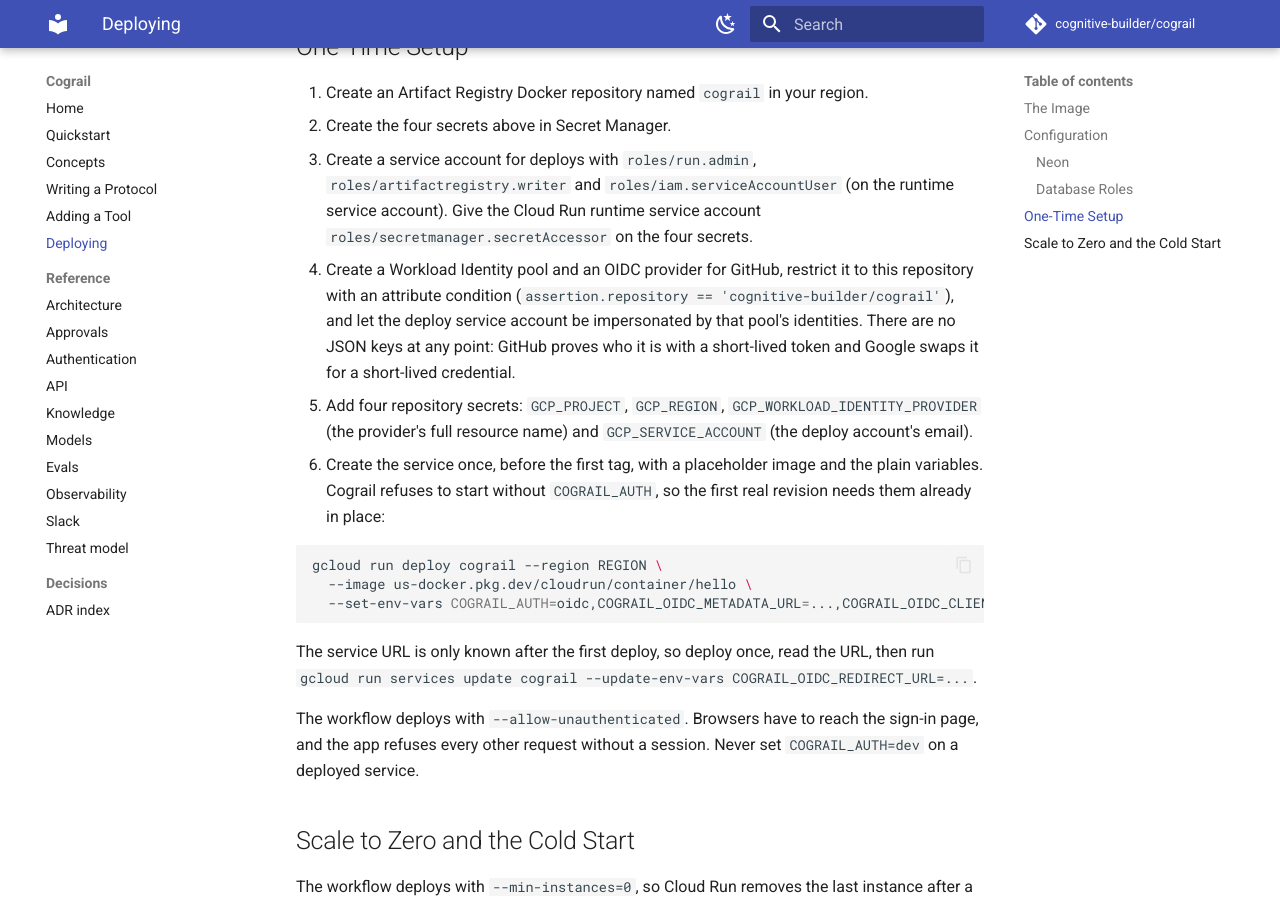
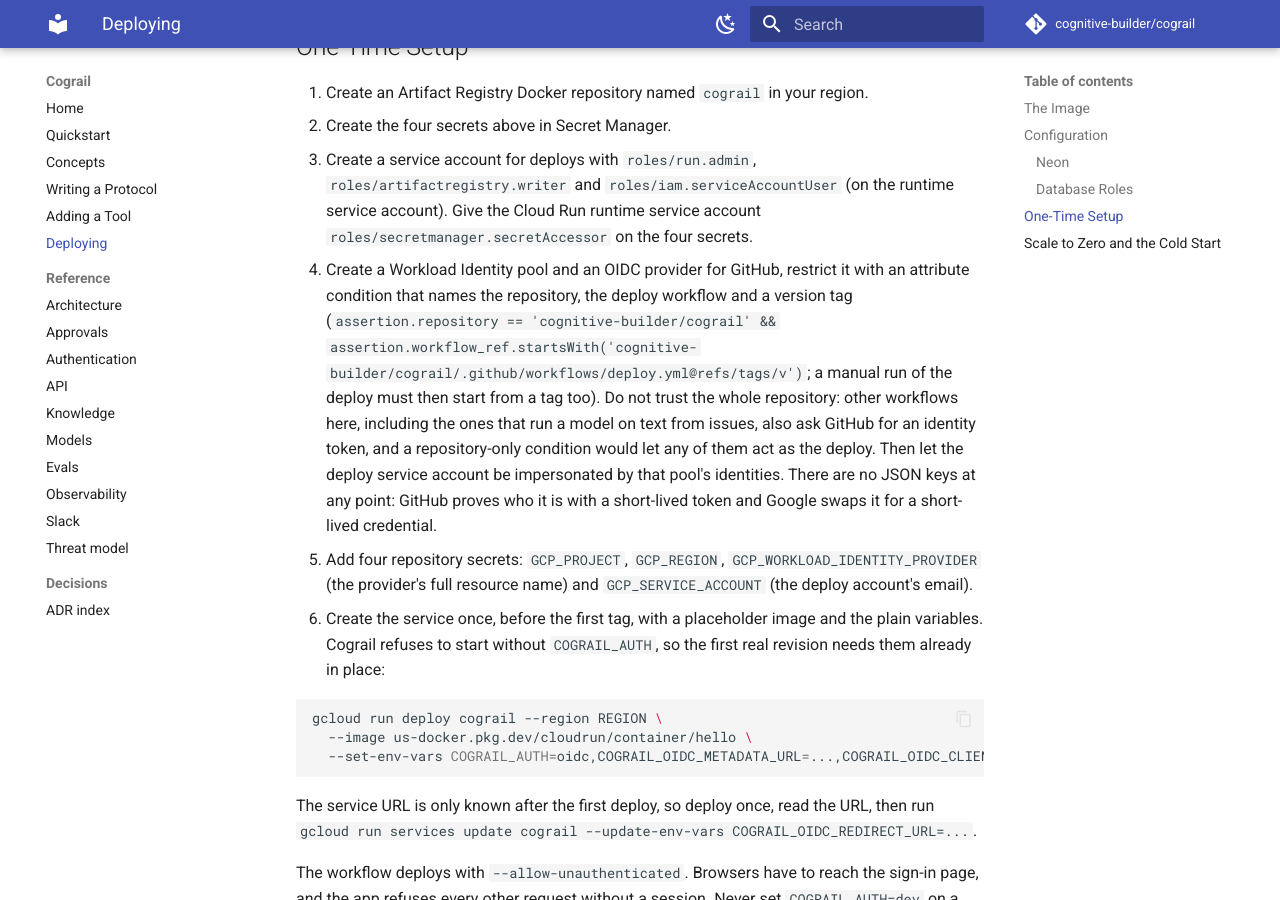
Before and after one commit to cognitive-builder/cograil, an MkDocs documentation site: the page built from docs/deploy.md, in a window 1280 px wide and 900 px high, scrolled down 3522 px. Built offline with MkDocs 1.6.1 and Material for MkDocs 9.7.7, drawn with Linux system fonts in a browser that asks for light colours; comment, search, counter and statistics services are not loaded.

Commit message:
fix: ignore env files at every depth in docker, pin the deploy identity, correct two claims (#36)
A review of this pull request found three things that would mislead:

- .dockerignore patterns match from the build context root, so `*.env` did not exclude a copied
  workspaces/<pack>/sso.env, which `COPY ${WORKSPACE}` bakes into the image, although the threat
  model said it was fixed. The nested forms are added and test_deploy pins them.
- docs/deploy.md restricted the Workload Identity pool by repository only, but other workflows
  here, including those that run a model on text from issues, also request an identity token. The
  guidance now names the deploy workflow on a version tag.
- docs/threat-model.md said a GET on an expired approval link escalates the Run 'which the
  timeout would have done anyway'. Nothing escalates on a timer; the text now says so (#282).

Co-Authored-By: Claude Sonnet 5.5 <noreply@anthropic.com>
Claude-Session: https://claude.ai/code/session_017DkrFtLXWmMRhUveZp4tHJ

```diff
--- a/docs/deploy.md
+++ b/docs/deploy.md
@@ -100,7 +100,7 @@ Roles belong to the whole Postgres cluster, not to one database. The downgrade o
 1. Create an Artifact Registry Docker repository named `cograil` in your region.
 2. Create the four secrets above in Secret Manager.
 3. Create a service account for deploys with `roles/run.admin`, `roles/artifactregistry.writer` and `roles/iam.serviceAccountUser` (on the runtime service account). Give the Cloud Run runtime service account `roles/secretmanager.secretAccessor` on the four secrets.
-4. Create a Workload Identity pool and an OIDC provider for GitHub, restrict it to this repository with an attribute condition (`assertion.repository == 'cognitive-builder/cograil'`), and let the deploy service account be impersonated by that pool's identities. There are no JSON keys at any point: GitHub proves who it is with a short-lived token and Google swaps it for a short-lived credential.
+4. Create a Workload Identity pool and an OIDC provider for GitHub, restrict it with an attribute condition that names the repository, the deploy workflow and a version tag (`assertion.repository == 'cognitive-builder/cograil' && assertion.workflow_ref.startsWith('cognitive-builder/cograil/.github/workflows/deploy.yml@refs/tags/v')`; a manual run of the deploy must then start from a tag too). Do not trust the whole repository: other workflows here, including the ones that run a model on text from issues, also ask GitHub for an identity token, and a repository-only condition would let any of them act as the deploy. Then let the deploy service account be impersonated by that pool's identities. There are no JSON keys at any point: GitHub proves who it is with a short-lived token and Google swaps it for a short-lived credential.
 5. Add four repository secrets: `GCP_PROJECT`, `GCP_REGION`, `GCP_WORKLOAD_IDENTITY_PROVIDER` (the provider's full resource name) and `GCP_SERVICE_ACCOUNT` (the deploy account's email).
 6. Create the service once, before the first tag, with a placeholder image and the plain variables. Cograil refuses to start without `COGRAIL_AUTH`, so the first real revision needs them already in place:
 
```
Also changed, not shown: docs/threat-model.md (+3 -2 lines), 2 other files.
